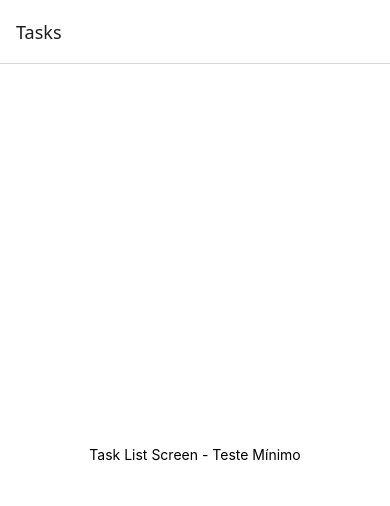
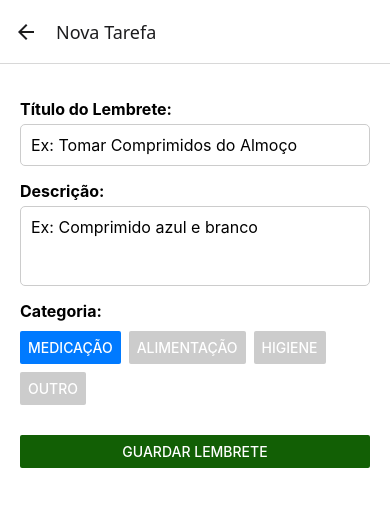
Before and after one commit to tomaspreira08/Smart-Task-List-PAP, a React Native app: screen /NewTask in a window 390 px wide. Shown: the top 506 px of the page. Built offline with nearby package versions, Linux system fonts and the light colour scheme.

Commit message:
ligações screens, add task e lista tasks

```diff
--- a/App.tsx
+++ b/App.tsx
@@ -1,22 +1,49 @@
 import { NavigationContainer } from '@react-navigation/native';
 import { createNativeStackNavigator } from '@react-navigation/native-stack';
 
+// 1. Importar os Tipos de Navegação e o Provider
+import { RootStackParamList } from './app/types/RootStackParamList';
+import { TaskProvider } from './app/services/TaskContext'; // 👈 Provider
+
+// 2. Importar os seus Ecrãs
 import TaskListScreen from './app/screens/TaskListScreen';
-/* Comente estes imports:
 import NewTaskScreen from './app/screens/NewTaskScreen';
 import EditTaskScreen from './app/screens/EditTaskScreen';
 import CalendarScreen from './app/screens/CalendarScreen';
-*/
 
-const Stack = createNativeStackNavigator();
+// 3. Tipar o Stack Navigator com o RootStackParamList
+const Stack = createNativeStackNavigator<RootStackParamList>();
 
 export default function App() {
   return (
-    <NavigationContainer>
-      <Stack.Navigator>
-        <Stack.Screen name="Tasks" component={TaskListScreen} />
-        {/* Comente as outras Stack.Screens */}
-      </Stack.Navigator>
-    </NavigationContainer>
+    // 💡 AQUI: Envolva a NavigationContainer no TaskProvider!
+    <TaskProvider>
+      <NavigationContainer>
+        <Stack.Navigator
+          initialRouteName="Tasks" // O ecrã que abre primeiro
+        >
+          <Stack.Screen
+            name="Tasks"
+            component={TaskListScreen}
+            options={{ title: 'Lembretes' }}
+          />
+          <Stack.Screen
+            name="NewTask"
+            component={NewTaskScreen}
+            options={{ title: 'Nova Tarefa' }}
+          />
+          <Stack.Screen
+            name="EditTask"
+            component={EditTaskScreen}
+            options={{ title: 'Editar Tarefa' }}
+          />
+          <Stack.Screen
+            name="Calendar"
+            component={CalendarScreen}
+            options={{ title: 'Calendário' }}
+          />
+        </Stack.Navigator>
+      </NavigationContainer>
+    </TaskProvider> // 👈 Fechar o Provider
   );
 }
--- a/app/screens/NewTaskScreen.tsx
+++ b/app/screens/NewTaskScreen.tsx
@@ -1,14 +1,122 @@
-import React from 'react-native';
-import { View, Text } from 'react-native';
+import React, { useState } from 'react';
+import { View, Text, TextInput, Button, StyleSheet, Alert } from 'react-native';
+// Tipos e Hooks de Navegação
+import { NativeStackScreenProps } from '@react-navigation/native-stack';
+import { RootStackParamList } from '../types/RootStackParamList';
 
-// O nome da constante deve ser 'NewTaskScreen'
-const NewTaskScreen = () => {
+// Context e Tipos de Tarefa
+import { useTasks } from '../services/TaskContext'; // 👈 O nosso hook
+import { Task } from '../types/Task';
+
+// Define os tipos das props para este ecrã
+type NewTaskProps = NativeStackScreenProps<RootStackParamList, 'NewTask'>;
+
+// Opções de Categoria para o formulário
+const categories: Task['category'][] = ['Medicação', 'Alimentação', 'Higiene', 'Outro'];
+
+const NewTaskScreen: React.FC<NewTaskProps> = ({ navigation }) => {
+  // 1. Obter a função addTask do Contexto
+  const { addTask } = useTasks();
+
+  // Estados do Formulário
+  const [title, setTitle] = useState('');
+  const [description, setDescription] = useState('');
+  const [category, setCategory] = useState<Task['category']>('Medicação');
+  // Nota: Deixamos o campo de data e hora para mais tarde, por agora é fixo/mock.
+
+  // 2. Lógica de Submissão da Tarefa
+  const handleSaveTask = () => {
+    if (!title.trim() || !description.trim()) {
+      Alert.alert("Erro", "Por favor, preencha o título e a descrição.");
+      return;
+    }
+
+    // Criar o objeto da nova tarefa
+    const newTaskData: Omit<Task, 'id'> = {
+      title: title.trim(),
+      description: description.trim(),
+      category: category,
+      scheduledTime: new Date(), // MOCK: Usamos a hora atual por agora
+      isRecurring: false, // MOCK: Por agora, tarefas não recorrentes
+    };
+
+    // Chamar a função do Contexto para adicionar a tarefa
+    addTask(newTaskData);
+
+    // Navegar de volta para o ecrã principal
+    navigation.goBack();
+
+    // Podemos também limpar o formulário, mas o goBack é suficiente.
+  };
+
   return (
-    <View style={{ flex: 1, justifyContent: 'center', alignItems: 'center' }}>
-      <Text>Este é o Ecrã de Nova Tarefa (NewTask)</Text>
+    <View style={styles.container}>
+      <Text style={styles.label}>Título do Lembrete:</Text>
+      <TextInput
+        style={styles.input}
+        value={title}
+        onChangeText={setTitle}
+        placeholder="Ex: Tomar Comprimidos do Almoço"
+      />
+
+      <Text style={styles.label}>Descrição:</Text>
+      <TextInput
+        style={[styles.input, styles.descriptionInput]}
+        value={description}
+        onChangeText={setDescription}
+        placeholder="Ex: Comprimido azul e branco"
+        multiline
+      />
+
+      <Text style={styles.label}>Categoria:</Text>
+      {/* Para simplificar no terminal, usamos botões para mudar a categoria.
+        Mais tarde, trocaremos por um Picker (dropdown).
+      */}
+      <View style={styles.categoryContainer}>
+        {categories.map((cat) => (
+          <Button
+            key={cat}
+            title={cat}
+            onPress={() => setCategory(cat)}
+            color={category === cat ? '#007AFF' : '#CCCCCC'}
+          />
+        ))}
+      </View>
+
+      <View style={styles.buttonContainer}>
+        <Button
+          title="Guardar Lembrete"
+          onPress={handleSaveTask}
+          color="#125F05" // Cor Verde
+        />
+      </View>
     </View>
   );
 };
 
-// Exportar o nome correto
+const styles = StyleSheet.create({
+  container: { flex: 1, padding: 20, backgroundColor: '#fff' },
+  label: { fontSize: 16, fontWeight: 'bold', marginTop: 15, marginBottom: 5 },
+  input: {
+    borderWidth: 1,
+    borderColor: '#ccc',
+    padding: 10,
+    borderRadius: 5,
+    fontSize: 16,
+  },
+  descriptionInput: {
+    height: 80,
+    textAlignVertical: 'top',
+  },
+  categoryContainer: {
+    flexDirection: 'row',
+    flexWrap: 'wrap',
+    gap: 8,
+    marginTop: 5,
+  },
+  buttonContainer: {
+    marginTop: 30,
+  }
+});
+
 export default NewTaskScreen;
--- a/app/screens/TaskListScreen.tsx
+++ b/app/screens/TaskListScreen.tsx
@@ -1,21 +1,88 @@
 import React from 'react';
-import { View, Text, StyleSheet } from 'react-native';
+import { View, Text, Button, StyleSheet, FlatList } from 'react-native';
+import { useNavigation } from '@react-navigation/native'; // 👈 'useNavigation' vem daqui
+import { NativeStackNavigationProp } from '@react-navigation/native-stack'; // 👈 O TIPO vem daqui!
+import { RootStackParamList } from '../types/RootStackParamList';
 
-const TaskListScreen = () => {
+// 1. IMPORTAR OS HOOKS
+import { useTasks } from '../services/TaskContext';
+
+type TaskListScreenNavigationProp = NativeStackNavigationProp<
+  RootStackParamList,
+  'Tasks'
+>;
+
+const TaskListScreen: React.FC = () => {
+  const navigation = useNavigation<TaskListScreenNavigationProp>();
+
+  // 2. OBTER A LISTA DE TAREFAS
+  const { tasks } = useTasks();
+
+  // Componente para renderizar cada item da lista
+  const renderItem = ({ item }: { item: any }) => (
+    <View style={styles.taskItem}>
+      <Text style={styles.taskTitle}>{item.title}</Text>
+      <Text style={styles.taskDetails}>Descrição: {item.description}</Text>
+      <Text style={styles.taskDetails}>Categoria: {item.category}</Text>
+      <Text style={styles.taskDetails}>Agendado: {item.scheduledTime.toLocaleTimeString()}</Text>
+      {/* Botão de edição - usa o ID que o Contexto gerou */}
+      <Button
+        title="Editar"
+        onPress={() => navigation.navigate('EditTask', { taskId: item.id })}
+      />
+    </View>
+  );
+
   return (
     <View style={styles.container}>
-      <Text>Task List Screen - Teste Mínimo</Text>
+      <Text style={styles.header}>Lista de Lembretes ({tasks.length} {tasks.length === 1 ? 'tarefa' : 'tarefas'})</Text>
+
+      {/* 3. Mostrar a Lista de Tarefas */}
+      {tasks.length > 0 ? (
+        <FlatList
+          data={tasks}
+          keyExtractor={(item) => item.id}
+          renderItem={renderItem}
+          style={styles.list}
+        />
+      ) : (
+        <Text style={styles.emptyText}>Não há tarefas. Adicione uma nova!</Text>
+      )}
+
+      {/* Botão de Navegação para Adicionar */}
+      <View style={styles.navButton}>
+        <Button
+          title="Adicionar Novo Lembrete"
+          onPress={() => navigation.navigate('NewTask')}
+        />
+        <Button
+          title="Ver o Calendário"
+          onPress={() => navigation.navigate('Calendar')}
+        />
+      </View>
     </View>
   );
 };
 
 const styles = StyleSheet.create({
-  container: {
-    flex: 1,
-    justifyContent: 'center',
-    alignItems: 'center',
-    backgroundColor: '#fff', // Adiciona cor de fundo
-  },
+    container: { flex: 1, padding: 10, backgroundColor: '#f0f0f0' },
+    header: { fontSize: 20, fontWeight: 'bold', textAlign: 'center', marginVertical: 10 },
+    list: { width: '100%' },
+    emptyText: { textAlign: 'center', marginTop: 20, fontSize: 16, color: '#666' },
+    taskItem: {
+      backgroundColor: '#fff',
+      padding: 15,
+      borderRadius: 8,
+      marginVertical: 5,
+      borderLeftWidth: 5,
+      borderLeftColor: '#125F05' // Cor verde para indicar que está ativo/por fazer
+    },
+    taskTitle: { fontSize: 18, fontWeight: 'bold' },
+    taskDetails: { fontSize: 14, color: '#333' },
+    navButton: {
+      padding: 10,
+      gap: 10,
+    }
 });
 
 export default TaskListScreen;
--- /dev/null
+++ b/app/services/TaskContext.tsx
@@ -0,0 +1,52 @@
+// app/services/TaskContext.tsx
+
+import React, { createContext, useState, useContext, ReactNode } from 'react';
+import { Task, TaskContextType } from '../types/Task';
+import uuid from 'react-native-uuid'; // Precisamos de um gerador de ID único
+
+// Instale a dependência para gerar IDs únicos:
+// npm install react-native-uuid
+
+// 1. Criar o Contexto
+export const TaskContext = createContext<TaskContextType | undefined>(undefined);
+
+// 2. O Componente Provider (o coração da gestão de estado)
+export const TaskProvider: React.FC<{ children: ReactNode }> = ({ children }) => {
+  const [tasks, setTasks] = useState<Task[]>([]);
+
+  // Função para adicionar uma nova tarefa
+  const addTask = (newTaskData: Omit<Task, 'id'>) => {
+    const newTask: Task = {
+      ...newTaskData,
+      id: uuid.v4().toString(), // Gera um ID único
+    };
+    setTasks(currentTasks => [...currentTasks, newTask]);
+    console.log("Tarefa adicionada:", newTask.title);
+  };
+
+  // Função para remover uma tarefa
+  const removeTask = (id: string) => {
+    setTasks(currentTasks => currentTasks.filter(task => task.id !== id));
+  };
+
+  const contextValue: TaskContextType = {
+    tasks,
+    addTask,
+    removeTask,
+  };
+
+  return (
+    <TaskContext.Provider value={contextValue}>
+      {children}
+    </TaskContext.Provider>
+  );
+};
+
+// 3. Hook Personalizado para Usar o Contexto (melhora a ergonomia)
+export const useTasks = () => {
+  const context = useContext(TaskContext);
+  if (context === undefined) {
+    throw new Error('useTasks deve ser usado dentro de um TaskProvider');
+  }
+  return context;
+};
--- /dev/null
+++ b/app/types/RootStackParamList.ts
@@ -0,0 +1,9 @@
+export type RootStackParamList = {
+    // Rotas sem parâmetros
+    Tasks: undefined;
+    Calendar: undefined;
+    NewTask: undefined;
+
+    // Rotas com parâmetros (Editar precisa do ID)
+    EditTask: { taskId: string };
+  };
--- a/package.json
+++ b/package.json
@@ -18,6 +18,7 @@
     "react-native": "0.81.5",
     "react-native-safe-area-context": "~5.6.0",
     "react-native-screens": "~4.16.0",
+    "react-native-uuid": "^2.0.3",
     "react-native-web": "^0.21.0"
   },
   "devDependencies": {
```
Also changed, not shown: app/types/Task.ts (+19 -18 lines), 1 other file (tests, documents, lock files or other folders).
